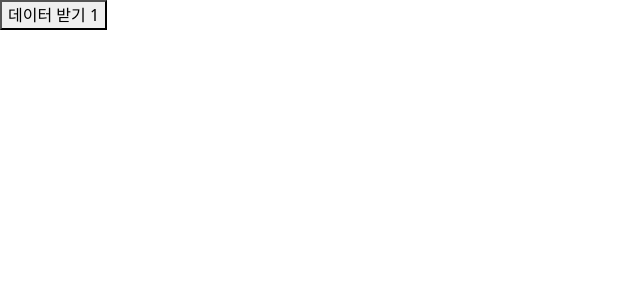
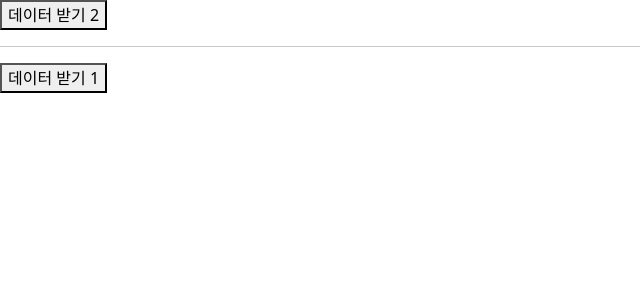
Before and after one commit to sebaek/react-20250630, a React (Vite) app: page / in a window 1280 px wide. Shown: the top 300 px of the page, without its empty margins (0-640 px from the left). Built offline with nearby package versions, Linux system fonts and the light colour scheme.

Commit message:
데이터 받기

```diff
--- a/src/App57.jsx
+++ b/src/App57.jsx
@@ -9,8 +9,16 @@ function App57(props) {
     });
   }
 
+  function handleButton2Click() {
+    axios.get("/api/main32/sub2").then((res) => {
+      console.log(res.data);
+    });
+  }
+
   return (
     <div>
+      <button onClick={handleButton2Click}>데이터 받기 2</button>
+      <hr />
       <button onClick={handleButton1Click}>데이터 받기 1</button>
     </div>
   );
```
